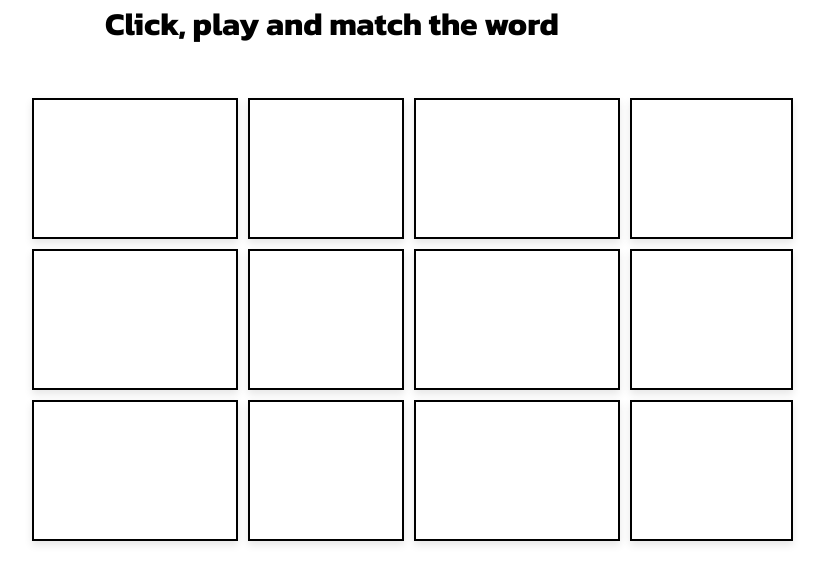
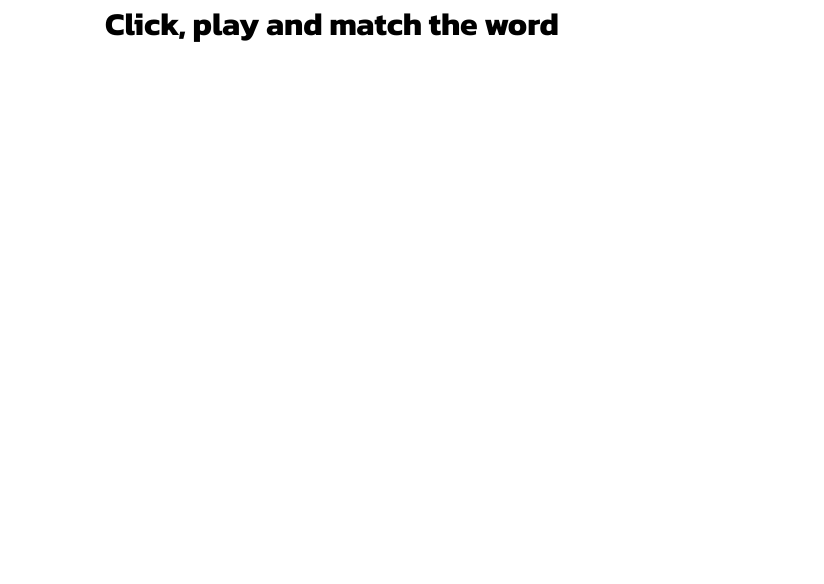
Before and after one commit to Ujef55/Match-Word, a plain HTML site: page index.html in a window 1280 px wide. Shown: the whole page, without its empty margins (308-1132 px from the left). Drawn offline with Linux system fonts and the light colour scheme.

Commit message:
change html code

```diff
--- a/index.html
+++ b/index.html
@@ -4,24 +4,11 @@
     <meta charset="UTF-8" />
     <meta name="viewport" content="width=device-width, initial-scale=1.0" />
     <link rel="stylesheet" href="style.css" />
-    <title>4 by 3 Grid Example</title>
+    <title>Match-Word</title>
   </head>
   <body>
-    <h1 class="header">Click, play and match the word</h1>
-    <div class="grid-container">
-      <div class="grid-item hide-word">Dog</div>
-      <div class="grid-item hide-word">Cat</div>
-      <div class="grid-item hide-word">Lion</div>
-      <div class="grid-item hide-word">Tiger</div>
-      <div class="grid-item hide-word">Elephant</div>
-      <div class="grid-item hide-word">Wolf</div>
-      <div class="grid-item hide-word">Lion</div>
-      <div class="grid-item hide-word">Tiger</div>
-      <div class="grid-item hide-word">Cat</div>
-      <div class="grid-item hide-word">Wolf</div>
-      <div class="grid-item hide-word">Elephant</div>
-      <div class="grid-item hide-word">Dog</div>
-    </div>
+    <h1 class="header">Click, play and match the <span>word</span></h1>
+    <div class="card-container"></div>
 
     <script src="main.js"></script>
   </body>
```
